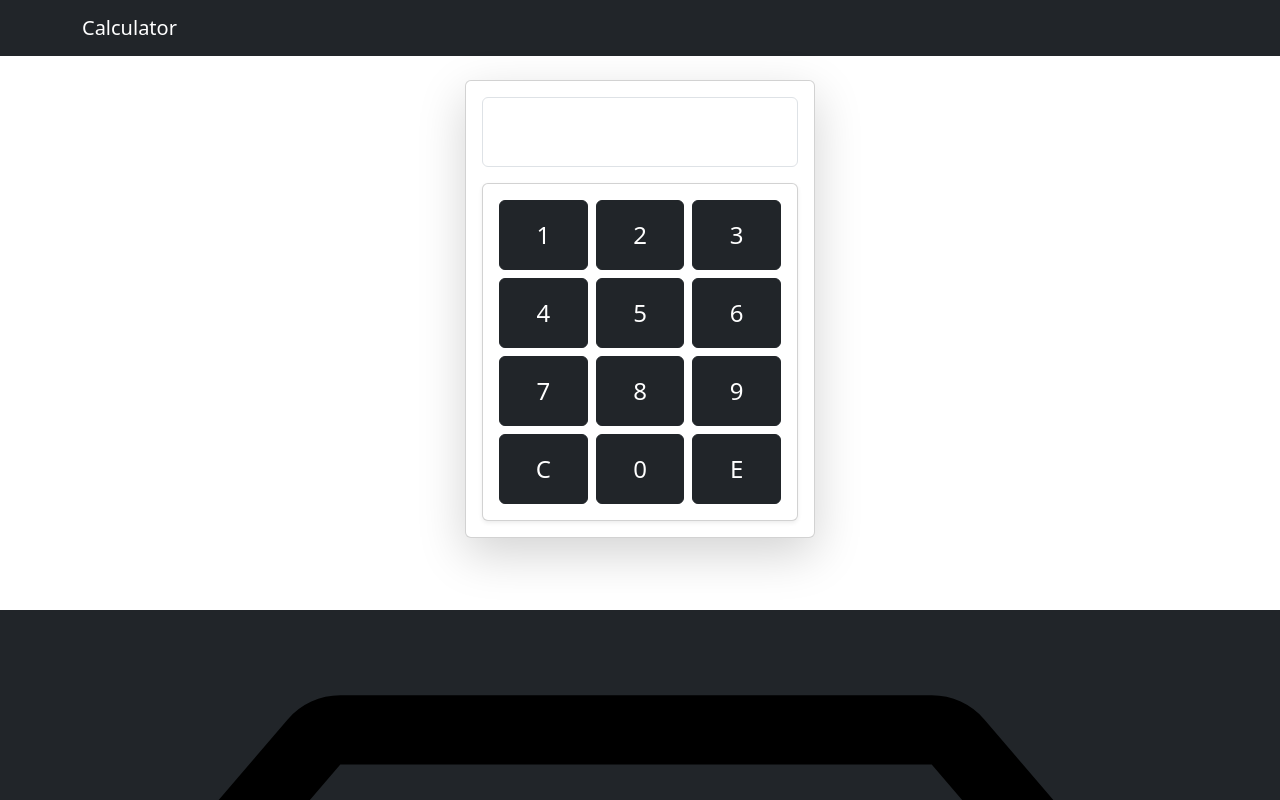
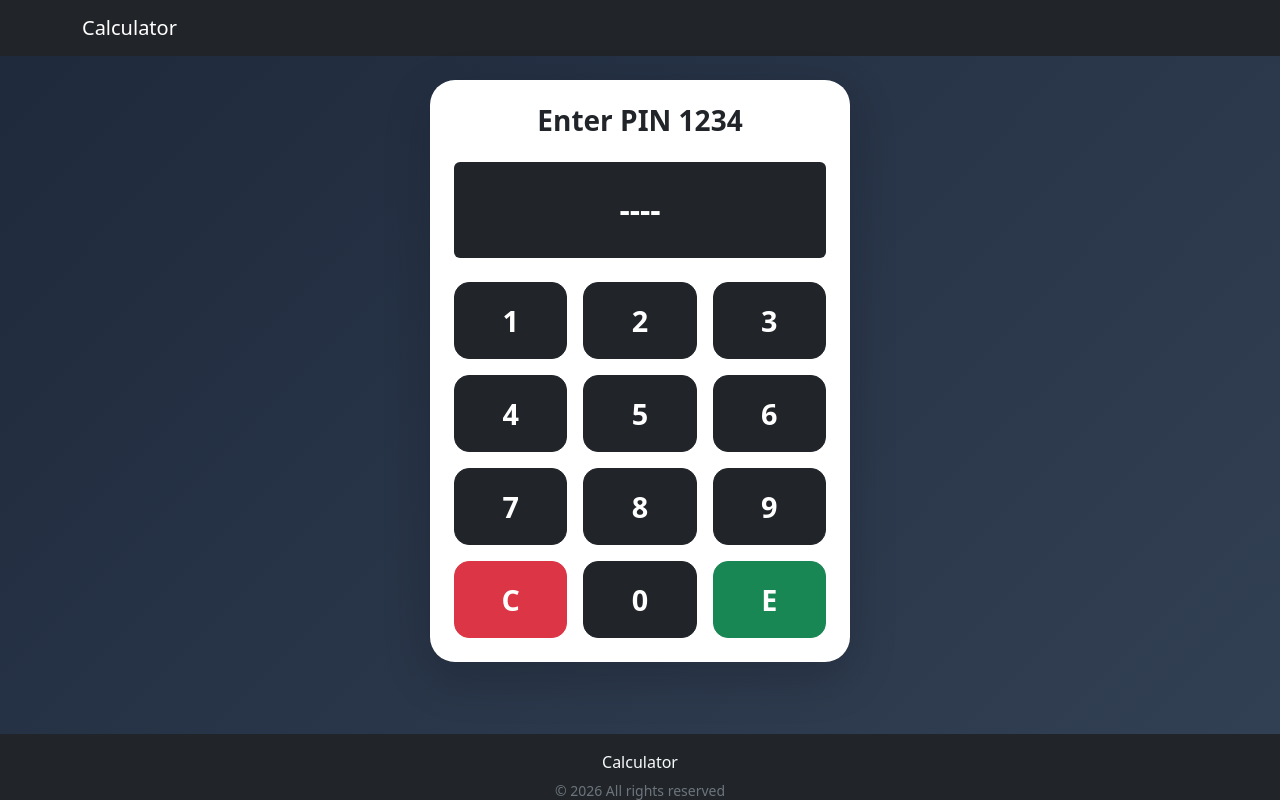
Before and after one commit to RuslanITS/Code-Calculator, a React (Vite) app: page / in a window 1280 px wide. Shown: the top 800 px of the page. Built offline with nearby package versions, Linux system fonts and the light colour scheme.

Commit message:
Add calculator logout and UI improvements

```diff
--- a/src/App.css
+++ b/src/App.css
@@ -14,3 +14,24 @@ body,
 .content {
   flex: 1;
 }
+
+.app {
+  min-height: 100vh;
+  background: linear-gradient(
+    135deg,
+    #1e293b,
+    #334155
+  );
+}
+
+.btn {
+  transition: all 0.2s ease;
+}
+
+.btn:hover {
+  transform: scale(1.05);
+}
+
+.card {
+  backdrop-filter: blur(10px);
+}
--- a/src/app/store.ts
+++ b/src/app/store.ts
@@ -1,9 +1,11 @@
 import { configureStore } from "@reduxjs/toolkit";
 import authReducer from "../features/auth/authSlice";
+import calculatorReducer from "../features/calculator/calculatorSlice";
 
 export const store = configureStore({
   reducer: {
     auth: authReducer,
+    calculator: calculatorReducer
   }
 })
 
--- a/src/components/Footer/Footer.tsx
+++ b/src/components/Footer/Footer.tsx
@@ -1,13 +1,11 @@
 import { Container } from "react-bootstrap";
-import { Shop } from "react-bootstrap-icons";
 
 const Footer = () => {
   return (
     <footer className="bg-dark text-light py-3 mt-5">
       <Container className="text-center">
         <p className="mb-1">
-          <Shop className="me-2" />
-          Brand Name
+          Calculator
         </p>
 
         <small className="text-secondary">
--- /dev/null
+++ b/src/components/Keypad/CalculatorKeypad.tsx
@@ -0,0 +1,43 @@
+const buttonsCalc = [
+  "7", "8", "9", "/",
+  "4", "5", "6", "*",
+  "1", "2", "3", "-",
+  "C", "0", "=", "+"
+];
+
+interface Props {
+  onButtonClick: (value: string) => void;
+}
+
+const CalcKeyboard = ({ onButtonClick }: Props) => {
+  return (
+    <div
+      className="d-grid gap-2"
+      style={{
+        gridTemplateColumns: "repeat(4, 1fr)",
+      }}
+    >
+      {buttonsCalc.map((button) => {
+        const isOperator = ["+", "-", "*", "/", "="].includes(button);
+
+        return (
+          <button
+            key={button}
+            onClick={() => onButtonClick(button)}
+            className={`btn py-3 fs-4 fw-bold ${
+              button === "C"
+                ? "btn-danger"
+                : isOperator
+                  ? "btn-warning"
+                  : "btn-dark"
+            }`}
+          >
+            {button}
+          </button>
+        );
+      })}
+    </div>
+  );
+};
+
+export default CalcKeyboard;
--- a/src/components/Keypad/Keypad.tsx
+++ /dev/null
@@ -1,35 +0,0 @@
-const buttonsPas = [
-  "1", "2", "3",
-  "4", "5", "6",
-  "7", "8", "9",
-  "C", "0", "E"
-];
-
-interface Props {
-  onButtonClick: (value: string) => void;
-}
-
-const Keypad = ({ onButtonClick }: Props) => {
-  return (
-    <div className="card p-3 shadow-sm">
-      <div
-        className="d-grid gap-2"
-        style={{
-          gridTemplateColumns: "repeat(3, 1fr)",
-        }}
-      >
-        {buttonsPas.map((button) => (
-          <button
-            key={button}
-            className="btn btn-dark py-3 fs-4"
-            onClick={() => onButtonClick(button)}
-          >
-            {button}
-          </button>
-        ))}
-      </div>
-    </div>
-  );
-};
-
-export default Keypad;
--- /dev/null
+++ b/src/components/Keypad/PasswordKeypad.tsx
@@ -0,0 +1,46 @@
+const buttonsPas = [
+  "1", "2", "3",
+  "4", "5", "6",
+  "7", "8", "9",
+  "C", "0", "E"
+];
+
+interface Props {
+  onButtonClick: (value: string) => void;
+}
+
+const PasswordKeypad = ({ onButtonClick }: Props) => {
+  return (
+    <div
+      className="d-grid gap-3"
+      style={{
+        gridTemplateColumns: "repeat(3, 1fr)",
+      }}
+    >
+      {buttonsPas.map((button) => {
+
+        return (
+          <button
+            key={button}
+            onClick={() => onButtonClick(button)}
+            className={`btn py-3 fw-bold ${
+              button === "C"
+                ? "btn-danger"
+                : button === "E"
+                  ? "btn-success"
+                  : "btn-dark"
+            }`}
+            style={{
+              fontSize: "1.8rem",
+              borderRadius: "15px",
+            }}
+          >
+            {button}
+          </button>
+        );
+      })}
+    </div>
+  );
+};
+
+export default PasswordKeypad;
--- a/src/features/auth/authSlice.ts
+++ b/src/features/auth/authSlice.ts
@@ -22,6 +22,11 @@ const authSlice = createSlice({
         state.message = ''
       }
       state.pin += action.payload;
+
+      if (state.pin.length >= 4) {
+        return;
+      }
+
     },
 
     clearPin: (state) => {
@@ -38,10 +43,16 @@ const authSlice = createSlice({
         state.message = "Access Denied";
         state.pin = "";
       }
+    },
+
+    backPassPage: (state) => {
+      state.isAuthorized = false;
+      state.pin = "";
+      state.message = "";
     }
 
   }
 })
 
-export const { addDigit, clearPin, checkPin } = authSlice.actions;
+export const { addDigit, clearPin, checkPin, backPassPage } = authSlice.actions;
 export default authSlice.reducer;
--- a/src/features/calculator/calculatorSlice.ts
+++ b/src/features/calculator/calculatorSlice.ts
@@ -0,0 +1,33 @@
+import { createSlice, type PayloadAction } from "@reduxjs/toolkit";
+
+interface CalculatorState {
+  expression: string;
+}
+
+const initialState: CalculatorState = {
+  expression: '',
+};
+
+const calculatorSlice = createSlice({
+  name: 'calc',
+  initialState,
+  reducers: {
+
+    addSymbol: (state, action: PayloadAction<string>) => {
+      state.expression += action.payload;
+    },
+
+    clearExpression: (state) => {
+      state.expression = ''
+    },
+
+    calculateResult: (state) => {
+      state.expression = String(eval(state.expression));
+    }
+
+  }
+})
+
+export const { addSymbol, clearExpression, calculateResult } = calculatorSlice.actions;
+
+export default calculatorSlice.reducer;
--- a/src/pages/CalculatorPage/Calculator.tsx
+++ b/src/pages/CalculatorPage/Calculator.tsx
@@ -1,8 +1,63 @@
+import { Card } from "react-bootstrap";
+import { useDispatch, useSelector } from "react-redux";
+import { backPassPage } from "../../features/auth/authSlice.ts";
+import type { RootState } from "../../app/store";
+import { addSymbol, calculateResult, clearExpression, } from "../../features/calculator/calculatorSlice";
+import CalcKeyboard from "../../components/Keypad/CalculatorKeypad";
+
 const Calculator = () => {
+  const dispatch = useDispatch();
+
+  const expression = useSelector(
+    (state: RootState) => state.calculator.expression
+  );
+
+  const handleClick = (value: string) => {
+    if (value === "C") {
+      dispatch(clearExpression());
+    } else if (value === "=") {
+      dispatch(calculateResult());
+    } else {
+      dispatch(addSymbol(value));
+    }
+  };
+
   return (
-    <div>
-      <h1>Calculator</h1>
+    <>
+      <div className="d-flex justify-content-start mb-3">
+        <button
+          className="btn btn-danger rounded-pill px-3"
+          onClick={() => dispatch(backPassPage())}
+        >
+          Back
+        </button>
+      </div>
+    <div className="d-flex justify-content-center mt-5">
+      <Card
+        className="shadow-lg border-0"
+        style={{
+          width: "420px",
+          borderRadius: "20px",
+        }}
+      >
+        <Card.Body>
+          <div
+            className="bg-dark text-white rounded p-4 mb-3 text-end"
+            style={{
+              minHeight: "90px",
+              fontSize: "2rem",
+              overflow: "hidden",
+              wordBreak: "break-all",
+            }}
+          >
+            {expression || "0"}
+          </div>
+
+          <CalcKeyboard onButtonClick={handleClick} />
+        </Card.Body>
+      </Card>
     </div>
+    </>
   );
 };
 
--- a/src/pages/PasswordPage/Password.tsx
+++ b/src/pages/PasswordPage/Password.tsx
@@ -1,6 +1,8 @@
+import { useEffect } from "react";
 import { useDispatch, useSelector } from "react-redux";
+import { toast } from "react-toastify";
 import { addDigit, checkPin, clearPin } from "../../features/auth/authSlice.ts";
-import Keypad from "../../components/Keypad/Keypad";
+import PasswordKeypad from "../../components/Keypad/PasswordKeypad.tsx";
 import type { RootState } from "../../app/store";
 import { Card } from "react-bootstrap";
 
@@ -15,11 +17,25 @@ const Password = () => {
     (state: RootState) => state.auth.message
   );
 
+  useEffect(() => {
+    if (pin.length === 4) {
+      dispatch(checkPin());
+    }
+  }, [pin, dispatch]);
+
   const handleClick = (value: string) => {
     if (value === "C") {
       dispatch(clearPin());
     } else if (value === "E") {
-      dispatch(checkPin());
+
+      if (pin === "1234") {
+        dispatch(checkPin());
+        toast.success("Access Granted");
+      } else {
+        dispatch(checkPin());
+        toast.error("Incorrect Password");
+      }
+
     } else {
       dispatch(addDigit(value));
     }
@@ -27,20 +43,34 @@ const Password = () => {
 
   return (
     <Card
-      className="mx-auto shadow-lg"
+      className="shadow-lg border-0 mx-auto"
       style={{
-        maxWidth: "350px",
+        maxWidth: "420px",
+        borderRadius: "25px",
       }}
     >
-      <Card.Body>
+      <Card.Body className="p-4">
+        <h3 className="text-center mb-4 fw-bold">
+          Enter PIN 1234
+        </h3>
+
         <div
-          className="border rounded p-3 mb-3 text-end fs-2"
-          style={{ minHeight: "70px" }}
+          className={`rounded p-4 mb-4 text-center fw-bold ${
+            message === "Access Granted"
+              ? "bg-success text-white"
+              : message === "Access Denied"
+                ? "bg-danger text-white"
+                : "bg-dark text-white"
+          }`}
+          style={{
+            minHeight: "90px",
+            fontSize: "2rem",
+          }}
         >
-          {message ? message : "*".repeat(pin.length)}
+          {message || "*".repeat(pin.length) || "----"}
         </div>
 
-        <Keypad onButtonClick={handleClick} />
+        <PasswordKeypad onButtonClick={handleClick} />
       </Card.Body>
     </Card>
   );
```
Also changed, not shown: src/index.css (deleted).
